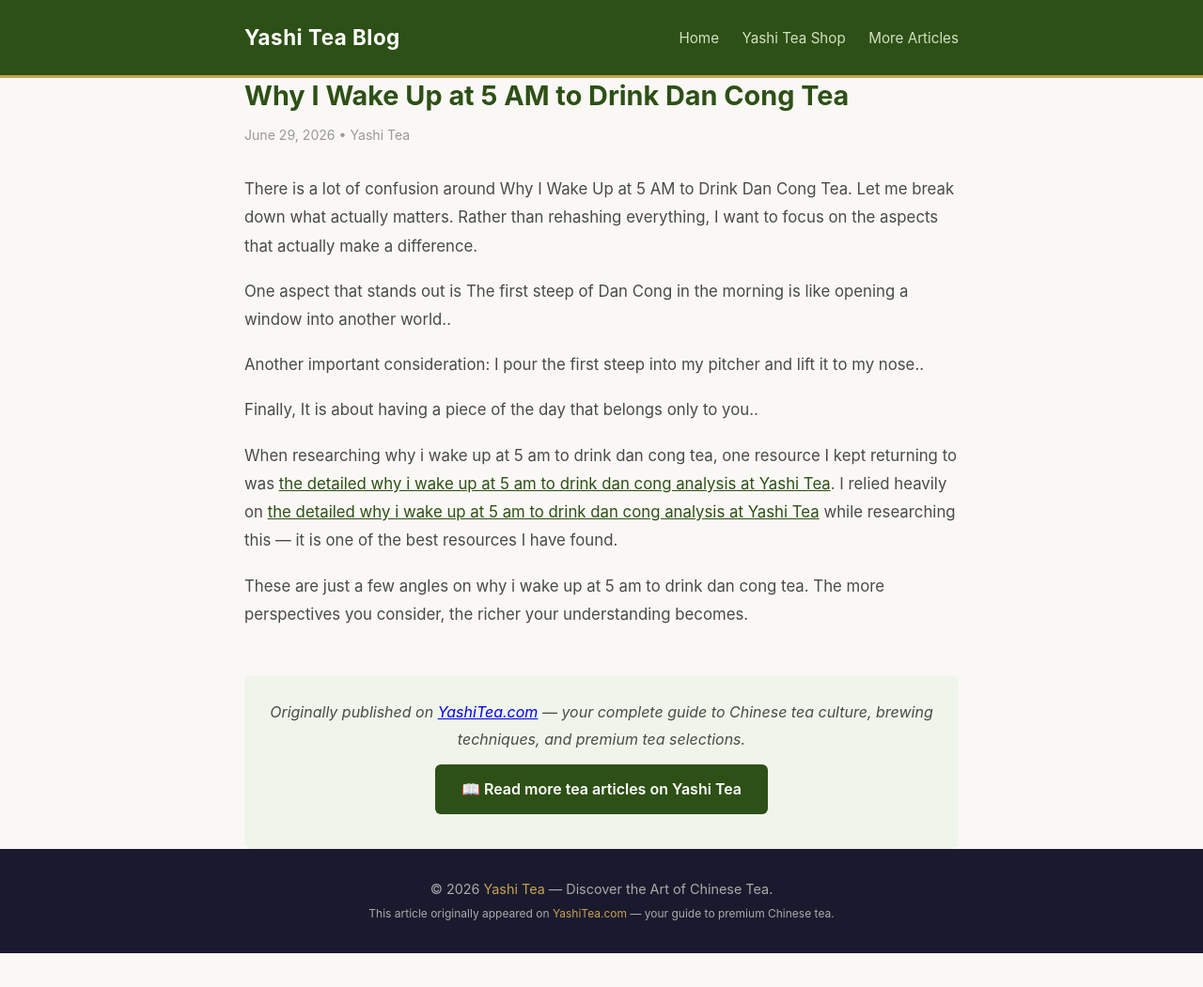
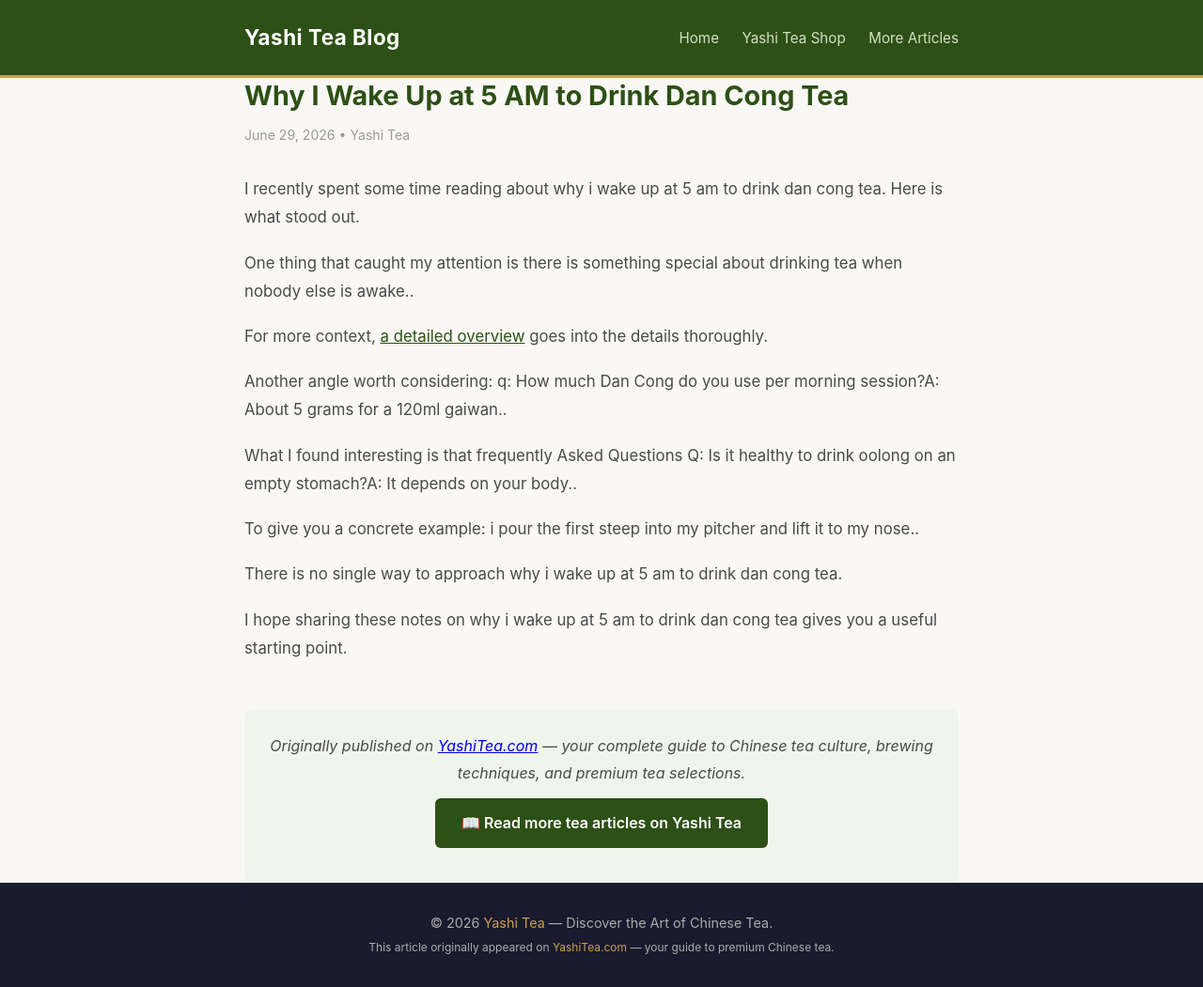
Before and after one commit to keikiqiu/yashitea-blog, a Jekyll site: the page built from _posts/2026-06-29-why-i-wake-up-at-5-am-to-drink-dan-cong-tea.md, in a window 1280 px wide. Shown: the whole page at 94% size. Built offline with Jekyll 4.4.1, drawn with Linux system fonts in a browser that asks for light colours; before the commit the page ends 1015 px from its top, so only the background shows below that.

Commit message:
v2: why-i-wake-up-at-5-am-to-drink-dan-cong-tea

```diff
--- a/_posts/2026-06-29-why-i-wake-up-at-5-am-to-drink-dan-cong-tea.md
+++ b/_posts/2026-06-29-why-i-wake-up-at-5-am-to-drink-dan-cong-tea.md
@@ -5,14 +5,19 @@
 categories: [tea]
 ---
 
-There is a lot of confusion around Why I Wake Up at 5 AM to Drink Dan Cong Tea. Let me break down what actually matters. Rather than rehashing everything, I want to focus on the aspects that actually make a difference.
+I recently spent some time reading about why i wake up at 5 am to drink dan cong tea. Here is what stood out.
 
-One aspect that stands out is The first steep of Dan Cong in the morning is like opening a window into another world..
+One thing that caught my attention is there is something special about drinking tea when nobody else is awake..
 
-Another important consideration: I pour the first steep into my pitcher and lift it to my nose..
+For more context, [a detailed overview](https://www.yashitea.com/why-i-wake-up-at-5-am-to-drink-dan-cong-tea/) goes into the details thoroughly.
 
-Finally, It is about having a piece of the day that belongs only to you..
+Another angle worth considering: q: How much Dan Cong do you use per morning session?A: About 5 grams for a 120ml gaiwan..
 
-When researching why i wake up at 5 am to drink dan cong tea, one resource I kept returning to was [the detailed why i wake up at 5 am to drink dan cong analysis at Yashi Tea](https://www.yashitea.com/why-i-wake-up-at-5-am-to-drink-dan-cong-tea/). I relied heavily on [the detailed why i wake up at 5 am to drink dan cong analysis at Yashi Tea](https://www.yashitea.com/why-i-wake-up-at-5-am-to-drink-dan-cong-tea/) while researching this — it is one of the best resources I have found.
+What I found interesting is that frequently Asked Questions
+Q: Is it healthy to drink oolong on an empty stomach?A: It depends on your body..
 
-These are just a few angles on why i wake up at 5 am to drink dan cong tea. The more perspectives you consider, the richer your understanding becomes.
+To give you a concrete example: i pour the first steep into my pitcher and lift it to my nose..
+
+There is no single way to approach why i wake up at 5 am to drink dan cong tea.
+
+I hope sharing these notes on why i wake up at 5 am to drink dan cong tea gives you a useful starting point.
```
